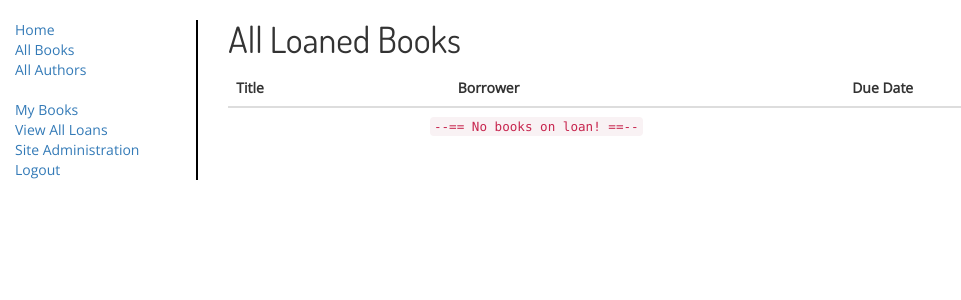
After one commit to edbrook/django-localLibrary, a Django app: page /catalog/all-loans/ in a window 1280 px wide. The commit adds this page. Shown: the top 300 px of the page, without its empty margins (0-961 px from the left). Run offline with Django 3.2, Linux system fonts and the light colour scheme; the visitor is signed in with stand-in values (Sample User, id 1); data that the repository does not hold is empty; some libraries are stand-ins or nearby versions.

Commit message:
Librarians now have  a page to view all books on loan & see which are overdue

```diff
--- a/catalog/models.py
+++ b/catalog/models.py
@@ -83,6 +83,7 @@ class BookInstance(models.Model):
 
     class Meta:
         ordering = ['due_back']
+        permissions = (('can_mark_returned', 'Set book as returned'),)
 
     @property
     def is_overdue(self):
--- a/catalog/templates/catalog/layouts/base.html
+++ b/catalog/templates/catalog/layouts/base.html
@@ -3,13 +3,14 @@
 {% block sidebar %}
     <ul class="sidebar-nav">
         <li><a href="{% url 'catalog:index' %}">Home</a></li>
-        <li><a href="{% url 'catalog:books-list' %}">All books</a></li>
-        <li><a href="{% url 'catalog:authors-list' %}">All authors</a></li>
+        <li><a href="{% url 'catalog:books-list' %}">All Books</a></li>
+        <li><a href="{% url 'catalog:authors-list' %}">All Authors</a></li>
         <li>&nbsp;</li>
     {% if user.is_authenticated %}
         <li><a href="{% url 'catalog:user-loaned' %}">My Books</a></li>
+        {% if perms.catalog.can_mark_returned %}<li><a href="{% url 'catalog:all-loaned' %}">View All Loans</a></li>{% endif %}
         {% if user.is_staff %}<li><a href="{% url 'admin:index' %}">Site Administration</a></li>{% endif %}
-        <li><a href="{% url 'logout' %}?next={{request.path}}">Logout</a></li>
+        <li><a href="{% url 'logout' %}?next={% url 'catalog:index' %}">Logout</a></li>
     {% else %}
         <li><a href="{% url 'login' %}?next={{request.path}}">Login</a></li>
     {% endif %}
--- /dev/null
+++ b/catalog/templates/catalog/librarian/all-loans.html
@@ -0,0 +1,25 @@
+{% extends "catalog/layouts/base.html" %}
+
+{% block title %}All Books{% endblock %}
+
+{% block content %}
+    <h1>All Loaned Books</h1>
+    <table class="table">
+    <thead>
+        <tr>
+            <th>Title</th>
+            <th>Borrower</th>
+            <th>Due Date</th>
+        </tr>
+    </thead>
+    {% for bookinst in loan_list %}
+        <tr>
+            <td><a href="{{ bookinst.book.get_absolute_url }}">{{ bookinst.book.title }}</a></td>
+            <td>{{ bookinst.borrower }}</td>
+            <td>{{ bookinst.due_back }}{% if bookinst.is_overdue %} <strong class="text-danger">OVERDUE</strong>{% endif %}</td>
+        </tr>
+    {% empty %}
+        <tr><td colspan="2" class="text-center"><code>--== No books on loan! ==--</code></td></tr>
+    {% endfor %}
+    </table>
+{% endblock %}
--- a/catalog/urls.py
+++ b/catalog/urls.py
@@ -10,4 +10,5 @@ urlpatterns = [
     url(r'^book/(?P<pk>\d{1,6})$', views.BookDetailView.as_view(), name="book-detail"),
     url(r'^author/(?P<pk>\d{1,6})$', views.AuthorDetailView.as_view(), name="author-detail"),
     url(r'^mybooks/$', views.LoanedBooksByUserListView.as_view(), name="user-loaned"),
+    url(r'^all-loans/$', views.AllLoanedBooks.as_view(), name="all-loaned")
 ]
--- a/catalog/views.py
+++ b/catalog/views.py
@@ -1,4 +1,4 @@
-from django.contrib.auth.mixins import LoginRequiredMixin
+from django.contrib.auth.mixins import LoginRequiredMixin, PermissionRequiredMixin
 from django.db.models import Case, Count, When
 from django.http.response import HttpResponse
 from django.shortcuts import render
@@ -87,3 +87,16 @@ class LoanedBooksByUserListView(LoginRequiredMixin, ListView):
             .filter(borrower=self.request.user)\
             .filter(status__exact=BookInstance.ON_LOAN)\
             .order_by('due_back')
+
+
+class AllLoanedBooks(PermissionRequiredMixin, ListView):
+    permission_required = 'catalog.can_mark_returned'
+    model = BookInstance
+    paginate_by = 10
+    template_name = 'catalog/librarian/all-loans.html'
+    context_object_name = 'loan_list'
+
+    def get_queryset(self):
+        return BookInstance.objects\
+            .filter(status__exact=BookInstance.ON_LOAN)\
+            .order_by('due_back', 'borrower__id')
```
Also changed, not shown: catalog/migrations/0007_auto_20170126_1559.py (added).
